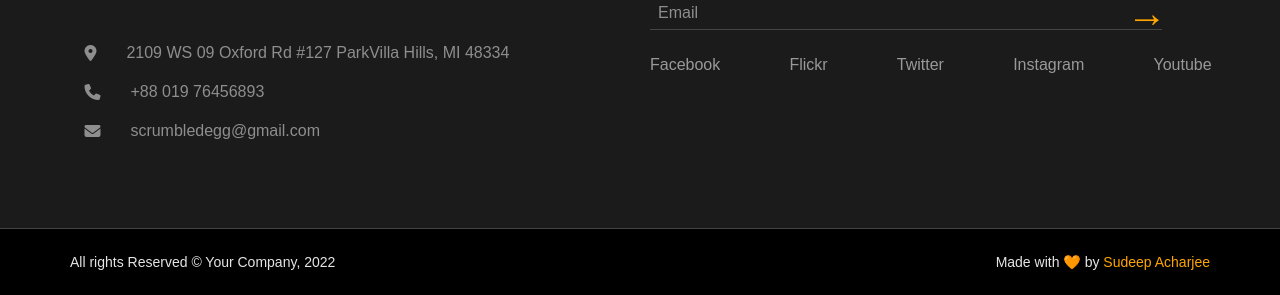
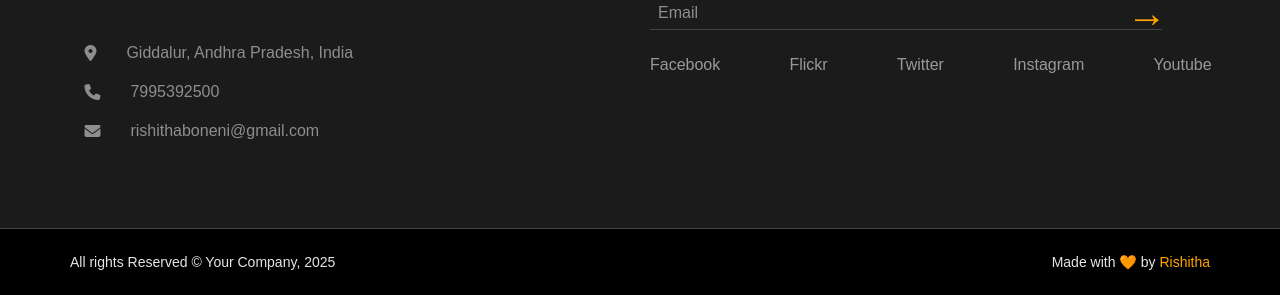
Before and after one commit to Rishitha5c6/photography-portfolio, a plain HTML site: page about.html in a window 1280 px wide. Shown: the part 1402-1697 px from the top of the page. Drawn offline with Linux system fonts and the light colour scheme.

Commit message:
modified

```diff
--- a/about.html
+++ b/about.html
@@ -435,10 +435,10 @@
                         <span><strong>Foto</strong>gency</span>
                     </div>
                     <div class="contact-info">
-                        <p><i class="fa-solid fa-location-dot"></i> 2109 WS 09 Oxford Rd #127 ParkVilla Hills, MI 48334
+                        <p><i class="fa-solid fa-location-dot"></i> Giddalur, Andhra Pradesh, India
                         </p>
-                        <p><i class="fa-solid fa-phone"></i> +88 019 76456893</p>
-                        <p><i class="fa-solid fa-envelope"></i> scrumbledegg@gmail.com</p>
+                        <p><i class="fa-solid fa-phone"></i> 7995392500</p>
+                        <p><i class="fa-solid fa-envelope"></i> rishithaboneni@gmail.com</p>
                     </div>
                 </div>
                 <div class="footer-right">
@@ -460,8 +460,8 @@
             </div>
             <div class="footer-bottom">
                 <div class="bottom-items">
-                    <p>All rights Reserved © Your Company, 2022</p>
-                    <p>Made with 🧡 by <span class="highlight">Sudeep Acharjee</span></p>
+                    <p>All rights Reserved © Your Company, 2025</p>
+                    <p>Made with 🧡 by <span class="highlight">Rishitha</span></p>
                 </div>
             </div>
         </div>
```
Also changed, not shown: blog.html (+5 -5 lines), exhibitions.html (+5 -5 lines), gallery.html (+5 -5 lines), index.html (+6 -6 lines), portfolio.html (+5 -5 lines).
